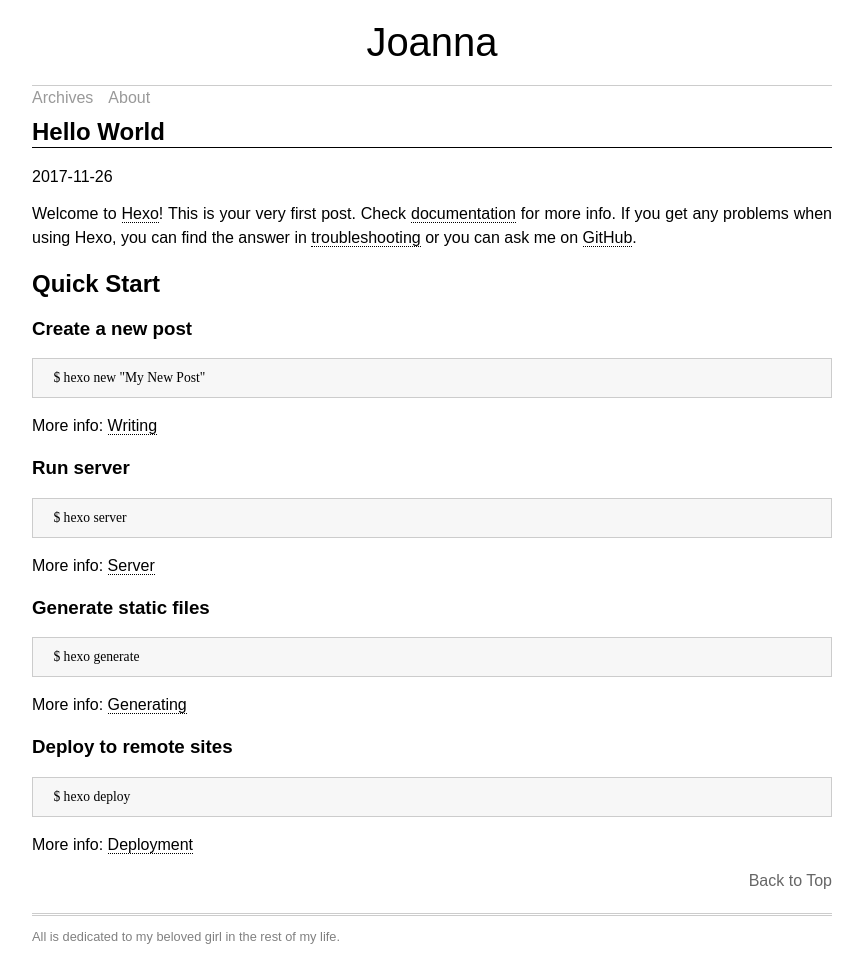
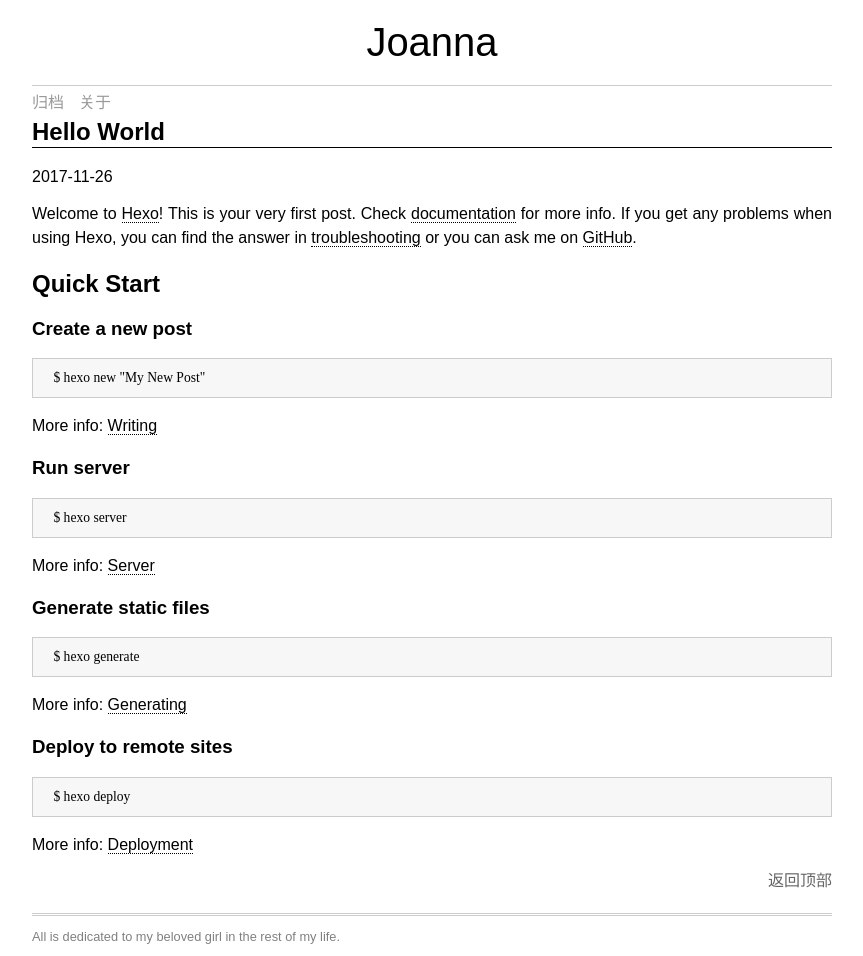
Before and after one commit to shiqiongqiong/shiqiongqiong.github.io, a plain HTML site: page 2017/11/26/hello-world/index.html in a window 1280 px wide. Shown: the whole page, without its empty margins (208-1071 px from the left). Drawn offline with Linux system fonts and the light colour scheme.

Commit message:
Site updated: 2017-11-26 19:19:56

```diff
--- a/2017/11/26/hello-world/index.html
+++ b/2017/11/26/hello-world/index.html
@@ -31,11 +31,11 @@
     <ul class="menu">
 
         <li class="menu-item">
-          <a href="/archives" class="menu-item-link">Archives</a>
+          <a href="/archives" class="menu-item-link">归档</a>
         </li>
 
         <li class="menu-item">
-          <a href="/about" class="menu-item-link">About</a>
+          <a href="/about" class="menu-item-link">关于</a>
         </li>
 
     </ul>
@@ -63,7 +63,7 @@
   <div class="post-footer">
 
 
-    <a href="#top" class="top">Back to Top</a>
+    <a href="#top" class="top">返回顶部</a>
   </div>
 </article>
 <footer>
```
Also changed, not shown: archives/2017/11/index.html (+3 -3 lines), archives/2017/index.html (+3 -3 lines), archives/index.html (+3 -3 lines).
